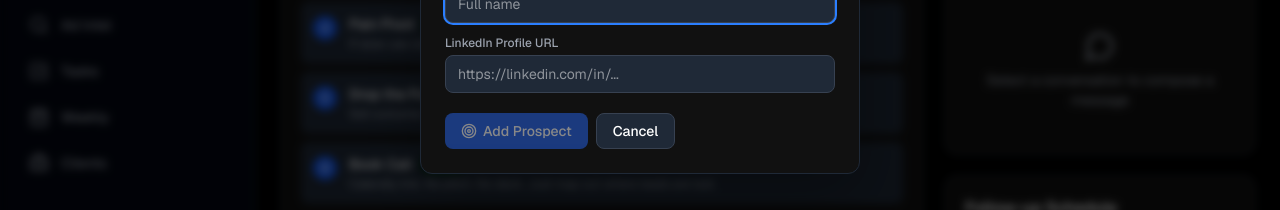
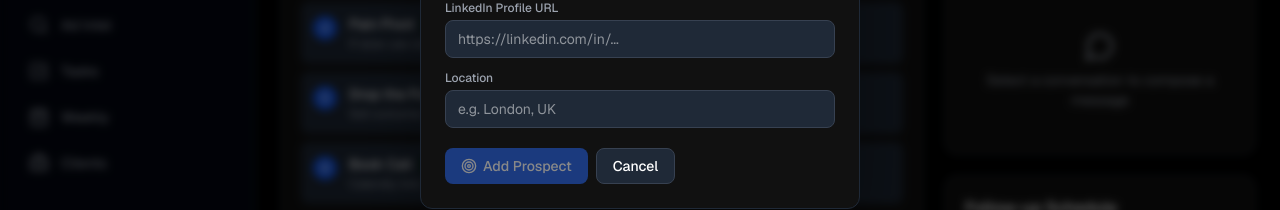
Before and after one commit to Abdulrahmansuleiman/launchops-linkedin-engine, a Next.js app: page /outreach in a window 1280 px wide. Both pictures are taken after a click on the button "New Prospect". Shown: the part 365-575 px from the top of the page. Built offline with nearby package versions, Linux system fonts and the light colour scheme; no server answers; the database is empty.

Commit message:
Fix outreach: use each lead's actual location instead of defaulting to London

```diff
--- a/src/app/api/openai/route.ts
+++ b/src/app/api/openai/route.ts
@@ -56,6 +56,7 @@
         const result = await generateOutreachMessage({
           prospectName: body.prospectName,
           prospectCompany: body.prospectCompany,
+          prospectLocation: body.prospectLocation,
           prospectDetail: body.prospectDetail,
           step: body.step,
           context: body.context,
--- a/src/app/outreach/page.tsx
+++ b/src/app/outreach/page.tsx
@@ -78,7 +78,7 @@
   const [messageContent, setMessageContent] = useState("");
   const [showCustomize, setShowCustomize] = useState(false);
   const [showProspectForm, setShowProspectForm] = useState(false);
-  const [prospectForm, setProspectForm] = useState({ name: "", linkedinUrl: "" });
+  const [prospectForm, setProspectForm] = useState({ name: "", linkedinUrl: "", location: "" });
   const [saving, setSaving] = useState(false);
   const [customTemplate, setCustomTemplate] = useState(openerTemplate.join("\n"));
   const queryClient = useQueryClient();
@@ -99,11 +99,11 @@
         name: prospectForm.name.trim(),
         company: "",
         headline: "",
-        location: ""
+        location: prospectForm.location.trim()
       });
       queryClient.invalidateQueries({ queryKey: ["leads"] });
       setShowProspectForm(false);
-      setProspectForm({ name: "", linkedinUrl: "" });
+      setProspectForm({ name: "", linkedinUrl: "", location: "" });
     } catch (e: any) {
       console.error("Create lead failed:", e);
     } finally {
@@ -131,6 +131,7 @@
       const result = await generateMessage({
         prospectName: selectedProspect,
         prospectCompany: lead?.company || undefined,
+        prospectLocation: lead?.location || undefined,
         step: "opener",
       });
       setMessageContent(extractMessage(result));
@@ -237,6 +238,14 @@
                   value={prospectForm.linkedinUrl}
                   onChange={(e) => setProspectForm({ ...prospectForm, linkedinUrl: e.target.value })}
                   placeholder="https://linkedin.com/in/..."
+                />
+              </div>
+              <div>
+                <label className="text-xs font-medium mb-1 block" style={{ color: "var(--muted)" }}>Location</label>
+                <Input
+                  value={prospectForm.location}
+                  onChange={(e) => setProspectForm({ ...prospectForm, location: e.target.value })}
+                  placeholder="e.g. London, UK"
                 />
               </div>
               <div className="flex gap-2 pt-2">
@@ -400,6 +409,9 @@
                       <div className="min-w-0">
                         <p className="text-sm font-medium truncate" style={{ color: "var(--foreground)" }}>{lead.name}</p>
                         <p className="text-xs truncate" style={{ color: "var(--muted)" }}>{lead.company || lead.headline || ""}</p>
+                        {lead.location && (
+                          <p className="text-[10px] truncate" style={{ color: "var(--text-secondary)" }}>{lead.location}</p>
+                        )}
                       </div>
                     </div>
                     <Badge
--- a/src/lib/ai.ts
+++ b/src/lib/ai.ts
@@ -365,7 +365,7 @@
 - Never mention AI, automation, or LaunchOps
 - Never mention their banner image
 - Local line must feel genuine
-- If UK-based, use: "London based too — always good connecting with people building something solid close to home"
+- Reference their actual city/location from what was provided, not a generic city
 
 Return as a JSON object with a "messages" array of strings, one per line.`,
 
--- a/src/lib/api.ts
+++ b/src/lib/api.ts
@@ -22,6 +22,7 @@
   name: string | null;
   headline: string | null;
   company: string | null;
+  location: string | null;
   linkedinUrl: string | null;
   profilePicture: string | null;
   followerCount: number | null;
@@ -176,6 +177,7 @@
 export async function generateMessage(params: {
   prospectName: string;
   prospectCompany?: string;
+  prospectLocation?: string;
   prospectDetail?: string;
   step: string;
   context?: string;
```
